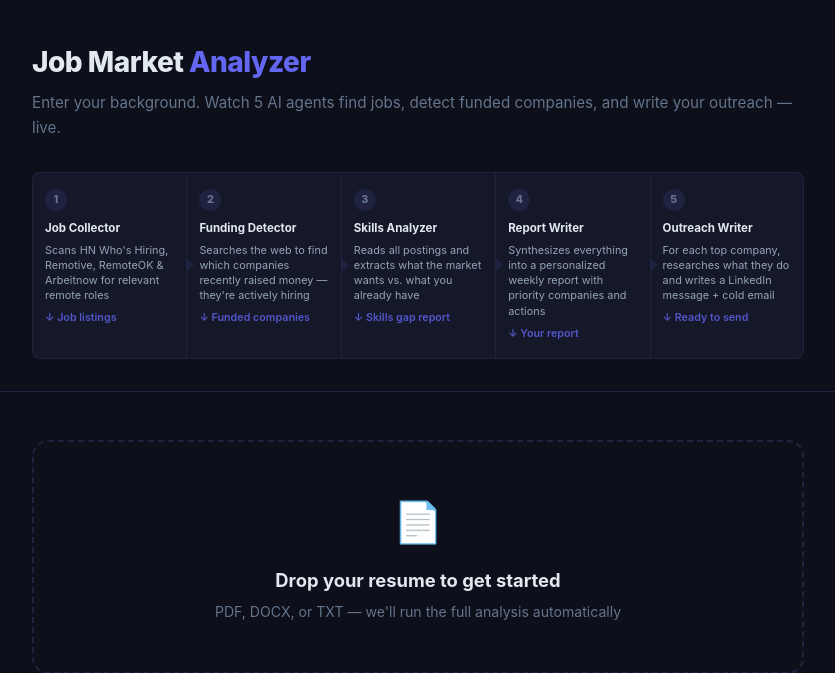
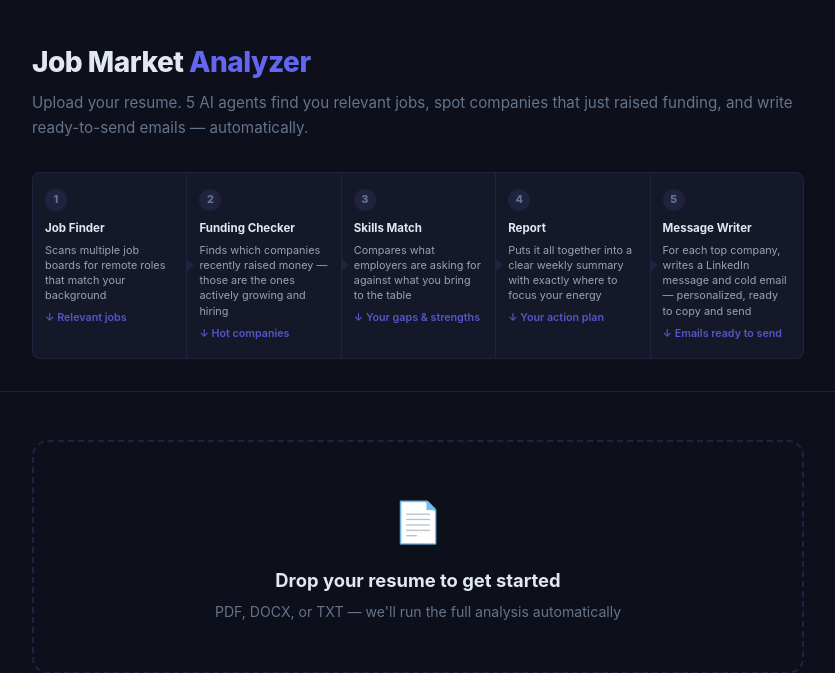
Before and after one commit to yishairasowsky/job-market-analyzer, a Flask app: page / in a window 1280 px wide. Shown: the top 673 px of the page, without its empty margins (222-1057 px from the left). Run offline with Flask 3, Linux system fonts and the light colour scheme.

Commit message:
Plain English copy; auto-scroll to live log when pipeline starts; rename tabs
Co-Authored-By: Claude Sonnet 4.6 <noreply@anthropic.com>

```diff
--- a/templates/index.html
+++ b/templates/index.html
@@ -530,42 +530,42 @@
 <header>
   <div class="container">
     <h1>Job Market <span>Analyzer</span></h1>
-    <p class="tagline">Enter your background. Watch 5 AI agents find jobs, detect funded companies, and write your outreach — live.</p>
+    <p class="tagline">Upload your resume. 5 AI agents find you relevant jobs, spot companies that just raised funding, and write ready-to-send emails — automatically.</p>
     <div class="pipeline">
 
       <div class="pipeline-step" id="agent-1">
         <div class="step-num">1</div>
-        <div class="step-name">Job Collector</div>
-        <div class="step-does">Scans HN Who's Hiring, Remotive, RemoteOK & Arbeitnow for relevant remote roles</div>
-        <div class="step-out">↓ Job listings</div>
+        <div class="step-name">Job Finder</div>
+        <div class="step-does">Scans multiple job boards for remote roles that match your background</div>
+        <div class="step-out">↓ Relevant jobs</div>
       </div>
 
       <div class="pipeline-step" id="agent-2">
         <div class="step-num">2</div>
-        <div class="step-name">Funding Detector</div>
-        <div class="step-does">Searches the web to find which companies recently raised money — they're actively hiring</div>
-        <div class="step-out">↓ Funded companies</div>
+        <div class="step-name">Funding Checker</div>
+        <div class="step-does">Finds which companies recently raised money — those are the ones actively growing and hiring</div>
+        <div class="step-out">↓ Hot companies</div>
       </div>
 
       <div class="pipeline-step" id="agent-3">
         <div class="step-num">3</div>
-        <div class="step-name">Skills Analyzer</div>
-        <div class="step-does">Reads all postings and extracts what the market wants vs. what you already have</div>
-        <div class="step-out">↓ Skills gap report</div>
+        <div class="step-name">Skills Match</div>
+        <div class="step-does">Compares what employers are asking for against what you bring to the table</div>
+        <div class="step-out">↓ Your gaps & strengths</div>
       </div>
 
       <div class="pipeline-step" id="agent-4">
         <div class="step-num">4</div>
-        <div class="step-name">Report Writer</div>
-        <div class="step-does">Synthesizes everything into a personalized weekly report with priority companies and actions</div>
-        <div class="step-out">↓ Your report</div>
+        <div class="step-name">Report</div>
+        <div class="step-does">Puts it all together into a clear weekly summary with exactly where to focus your energy</div>
+        <div class="step-out">↓ Your action plan</div>
       </div>
 
       <div class="pipeline-step" id="agent-5">
         <div class="step-num">5</div>
-        <div class="step-name">Outreach Writer</div>
-        <div class="step-does">For each top company, researches what they do and writes a LinkedIn message + cold email</div>
-        <div class="step-out">↓ Ready to send</div>
+        <div class="step-name">Message Writer</div>
+        <div class="step-does">For each top company, writes a LinkedIn message and cold email — personalized, ready to copy and send</div>
+        <div class="step-out">↓ Emails ready to send</div>
       </div>
 
     </div>
@@ -625,8 +625,8 @@
 <section id="resultsSection">
   <div class="container">
     <div class="tabs">
-      <button class="tab-btn active" onclick="switchTab('report', this)">Weekly Report</button>
-      <button class="tab-btn" onclick="switchTab('outreach', this)">Outreach Messages</button>
+      <button class="tab-btn active" onclick="switchTab('report', this)">Your Report</button>
+      <button class="tab-btn" onclick="switchTab('outreach', this)">Emails & Messages</button>
     </div>
 
     <div class="tab-panel active" id="tab-report">
@@ -772,7 +772,10 @@
 
   function addLog(msg, agentNum) {
     if (!msg || !msg.trim()) return;
-    document.getElementById('liveSection').style.display = 'block';
+    const liveSection = document.getElementById('liveSection');
+    const wasHidden = liveSection.style.display === 'none' || liveSection.style.display === '';
+    liveSection.style.display = 'block';
+    if (wasHidden) liveSection.scrollIntoView({ behavior: 'smooth', block: 'start' });
     const line = document.createElement('div');
     line.className = 'log-line';
     const lower = msg.toLowerCase();
```
